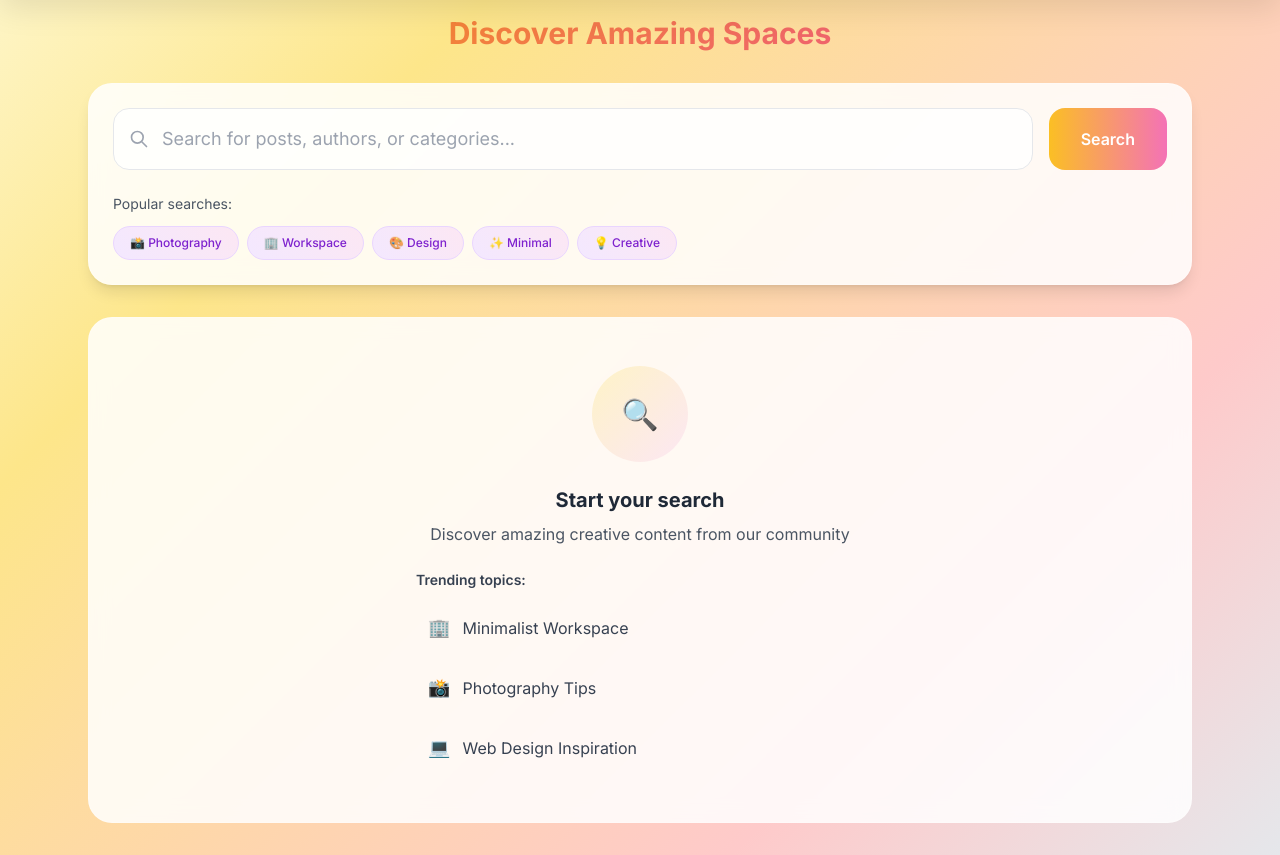
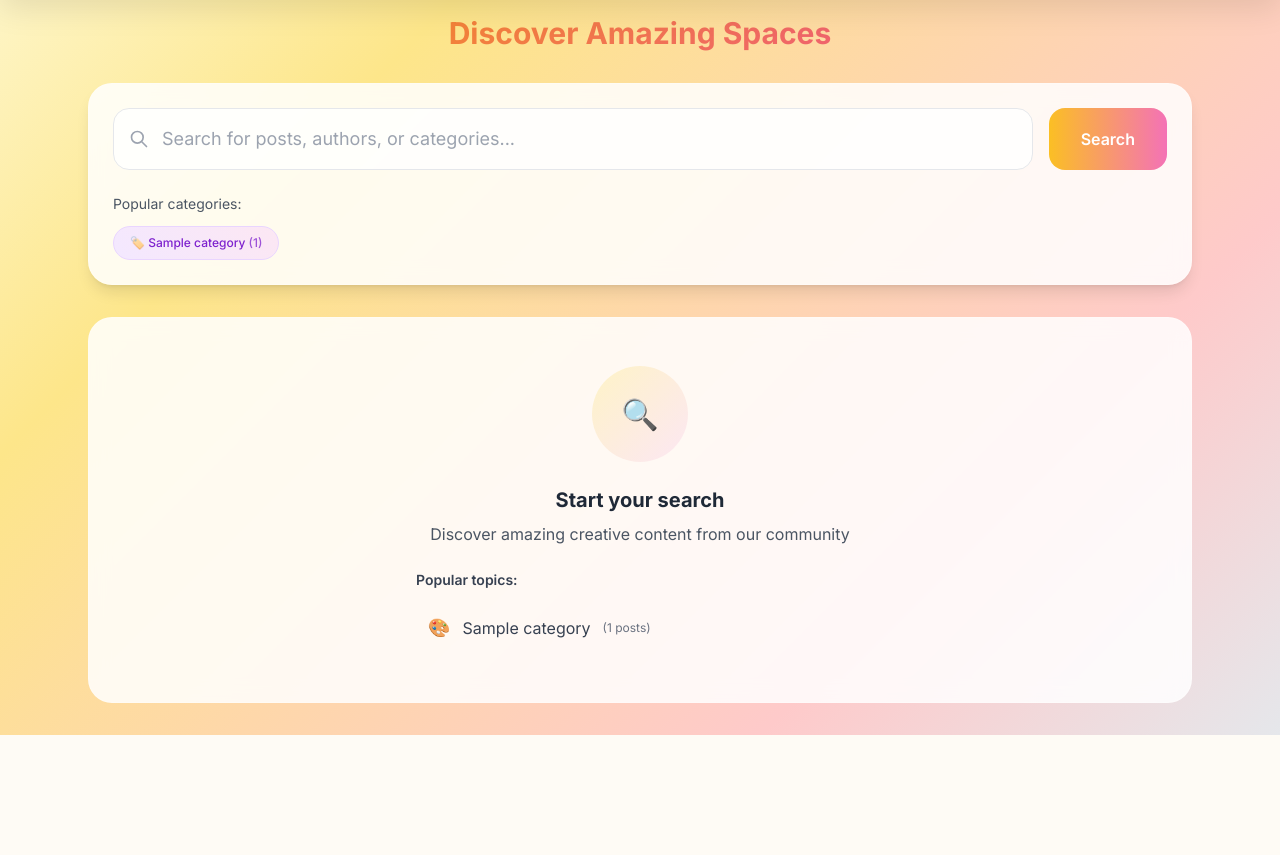
Before and after one commit to saponnness/freespaces, a Django app: page /search/ in a window 1280 px wide. Shown: the part 65-920 px from the top of the page. After the commit the page ends 800 px from the top, so only its background shows below. Run offline with Django 5.2, Linux system fonts and the light colour scheme; tables that the repository leaves empty hold one stand-in row (values such as "Sample post"); some libraries are stand-ins or nearby versions.

Commit message:
Enhance search functionality by adding popular categories based on published post count; update search results template to display categories with post counts and fallback options.

```diff
--- a/feeds/views.py
+++ b/feeds/views.py
@@ -1,5 +1,5 @@
 from django.shortcuts import render
-from django.db.models import Q
+from django.db.models import Q, Count
 from posts.models import Post, Category
 
 # Create your views here.
@@ -26,9 +26,25 @@ def search(request):
             Q(category__name__icontains=query)
         ).select_related('author', 'category').distinct()
 
+    # Get top 10 most popular categories based on published post count
+    popular_categories = Category.objects.annotate(
+        post_count=Count('post', filter=Q(post__status='published'))
+    ).filter(post_count__gt=0).order_by('-post_count')[:10]
+
+    # If we have less than 10 categories with posts, pad with remaining categories
+    if popular_categories.count() < 10:
+        used_category_ids = [cat.id for cat in popular_categories]
+        additional_categories = Category.objects.exclude(
+            id__in=used_category_ids
+        ).order_by('name')[:10 - popular_categories.count()]
+
+        # Combine the lists
+        popular_categories = list(popular_categories) + list(additional_categories)
+
     context = {
         'posts': posts,
         'query': query,
-        'total_results': posts.count() if query else 0
+        'total_results': posts.count() if query else 0,
+        'popular_categories': popular_categories
     }
     return render(request, 'feeds/search.html', context)
--- a/templates/feeds/search.html
+++ b/templates/feeds/search.html
@@ -43,13 +43,56 @@
 
         <!-- Popular Search Tags -->
         <div class="mt-6">
-            <p class="text-sm text-gray-600 mb-3">Popular searches:</p>
+            <p class="text-sm text-gray-600 mb-3">Popular categories:</p>
             <div class="flex flex-wrap gap-2">
+                {% for category in popular_categories %}
+                    <a href="?q={{ category.name|lower }}" class="tag-pill px-4 py-2 rounded-full text-xs font-medium text-purple-700 hover:scale-105 transition-transform">
+                        {% if category.name == "Photography" %}
+                            📸
+                        {% elif category.name == "Programming" or category.name == "Web Design" %}
+                            💻
+                        {% elif category.name == "Workspace" %}
+                            🏢
+                        {% elif category.name == "Art & Design" or category.name == "Art" or category.name == "Design" %}
+                            🎨
+                        {% elif category.name == "Lifestyle" %}
+                            🌿
+                        {% elif category.name == "Food" %}
+                            🍜
+                        {% elif category.name == "Travel" %}
+                            ✈️
+                        {% elif category.name == "Music" %}
+                            🎵
+                        {% elif category.name == "Sports" or category.name == "Fitness" %}
+                            ⚽
+                        {% elif category.name == "Gaming" %}
+                            🎮
+                        {% elif category.name == "Books" or category.name == "Reading" %}
+                            📚
+                        {% elif category.name == "Technology" or category.name == "Tech" %}
+                            🔧
+                        {% elif category.name == "Fashion" %}
+                            👗
+                        {% elif category.name == "Business" %}
+                            💼
+                        {% elif category.name == "Education" %}
+                            🎓
+                        {% else %}
+                            🏷️
+                        {% endif %}
+                        {{ category.name }}
+                        {% if category.post_count %}
+                            <span class="text-xs opacity-75">({{ category.post_count }})</span>
+                        {% endif %}
+                    </a>
+                {% empty %}
+                    <!-- Fallback popular searches if no categories exist -->
                     <a href="?q=photography" class="tag-pill px-4 py-2 rounded-full text-xs font-medium text-purple-700 hover:scale-105 transition-transform">📸 Photography</a>
                     <a href="?q=workspace" class="tag-pill px-4 py-2 rounded-full text-xs font-medium text-purple-700 hover:scale-105 transition-transform">🏢 Workspace</a>
                     <a href="?q=design" class="tag-pill px-4 py-2 rounded-full text-xs font-medium text-purple-700 hover:scale-105 transition-transform">🎨 Design</a>
                     <a href="?q=minimal" class="tag-pill px-4 py-2 rounded-full text-xs font-medium text-purple-700 hover:scale-105 transition-transform">✨ Minimal</a>
                     <a href="?q=creative" class="tag-pill px-4 py-2 rounded-full text-xs font-medium text-purple-700 hover:scale-105 transition-transform">💡 Creative</a>
+                {% endfor %}
             </div>
         </div>
     </div>
@@ -148,26 +191,44 @@
 
             <!-- Trending topics -->
             <div class="text-left max-w-md mx-auto">
-                <h4 class="text-sm font-semibold text-gray-700 mb-3">Trending topics:</h4>
+                <h4 class="text-sm font-semibold text-gray-700 mb-3">Popular topics:</h4>
                 <div class="space-y-2">
-                    <a href="?q=minimalist+workspace" class="block p-3 rounded-xl hover:bg-white/50 transition-colors">
+                    {% for category in popular_categories|slice:":3" %}
+                        <a href="?q={{ category.name|lower }}" class="block p-3 rounded-xl hover:bg-white/50 transition-colors">
+                            <div class="flex items-center space-x-3">
+                                <span class="text-lg">
+                                    {% if category.name == "Photography" %}📸
+                                    {% elif category.name == "Programming" or category.name == "Web Design" %}💻
+                                    {% elif category.name == "Workspace" %}🏢
+                                    {% else %}🎨{% endif %}
+                                </span>
+                                <span class="text-gray-700">{{ category.name }}</span>
+                                {% if category.post_count %}
+                                    <span class="text-xs text-gray-500">({{ category.post_count }} posts)</span>
+                                {% endif %}
+                            </div>
+                        </a>
+                    {% empty %}
+                        <!-- Fallback if no categories -->
+                        <a href="?q=photography" class="block p-3 rounded-xl hover:bg-white/50 transition-colors">
+                            <div class="flex items-center space-x-3">
+                                <span class="text-lg">📸</span>
+                                <span class="text-gray-700">Photography</span>
+                            </div>
+                        </a>
+                        <a href="?q=workspace" class="block p-3 rounded-xl hover:bg-white/50 transition-colors">
                             <div class="flex items-center space-x-3">
                                 <span class="text-lg">🏢</span>
-                            <span class="text-gray-700">Minimalist Workspace</span>
+                                <span class="text-gray-700">Workspace</span>
                             </div>
                         </a>
-                    <a href="?q=photography+tips" class="block p-3 rounded-xl hover:bg-white/50 transition-colors">
+                        <a href="?q=design" class="block p-3 rounded-xl hover:bg-white/50 transition-colors">
                             <div class="flex items-center space-x-3">
-                            <span class="text-lg">📸</span>
-                            <span class="text-gray-700">Photography Tips</span>
+                                <span class="text-lg">🎨</span>
+                                <span class="text-gray-700">Design</span>
                             </div>
                         </a>
-                    <a href="?q=web+design+inspiration" class="block p-3 rounded-xl hover:bg-white/50 transition-colors">
-                        <div class="flex items-center space-x-3">
-                            <span class="text-lg">💻</span>
-                            <span class="text-gray-700">Web Design Inspiration</span>
-                        </div>
-                    </a>
+                    {% endfor %}
                 </div>
             </div>
         </div>
```
Lines whose indentation alone changed are shown as unchanged.
